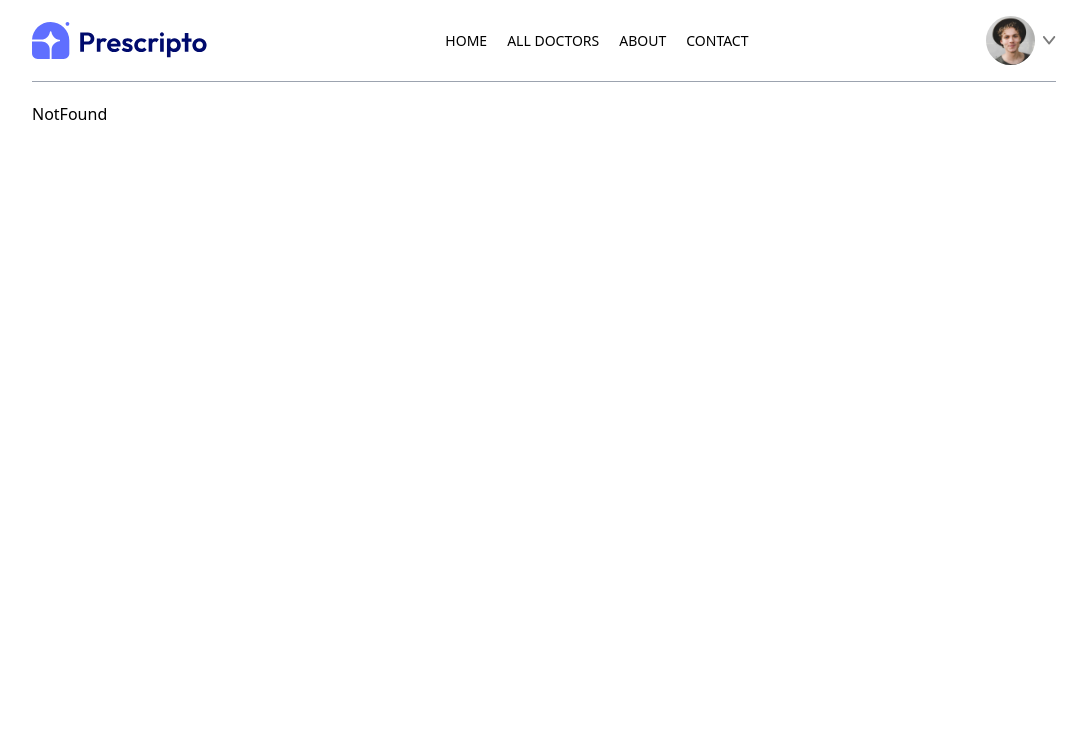
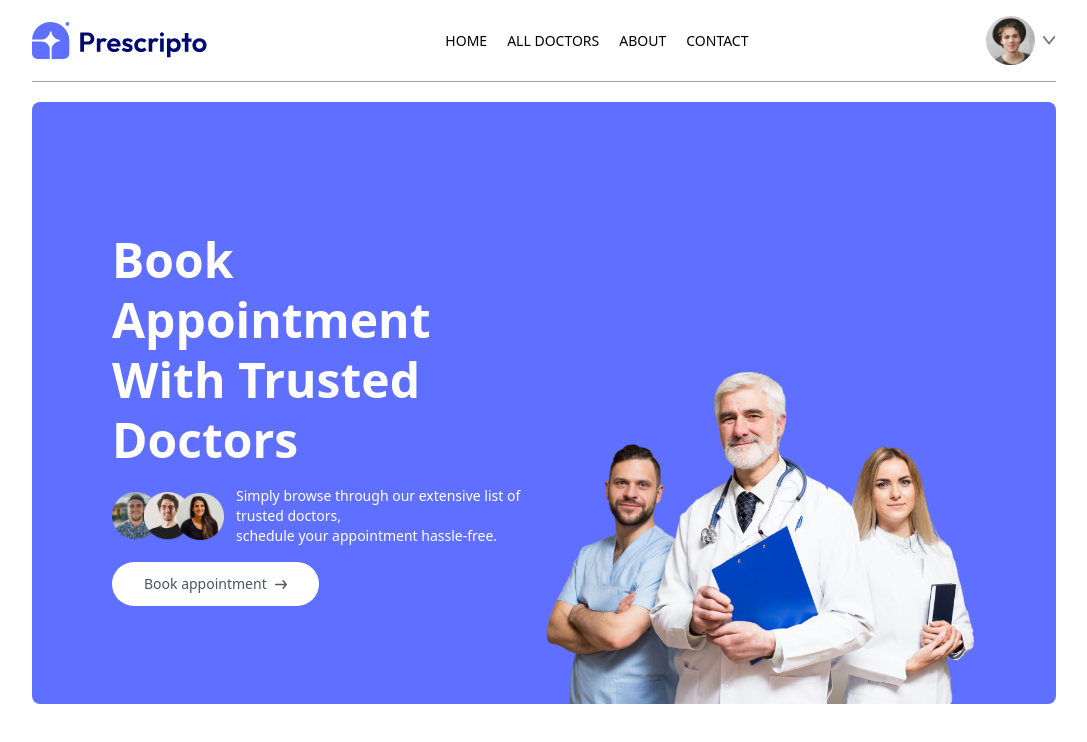
Before and after one commit to Blochnavaj/Doctor_Booking_System, a React (Vite) app in the folder Frontend/: page / in a window 1280 px wide. Shown: the top 742 px of the page, without its empty margins (96-1183 px from the left). Built offline with nearby package versions, Linux system fonts and the light colour scheme.

Commit message:
complete the Header section

```diff
--- a/Frontend/src/App.jsx
+++ b/Frontend/src/App.jsx
@@ -1,8 +1,7 @@
 import React from 'react';
 import Navbar from './Components/Navbar'; // Keep this import
 import { Route, Routes } from 'react-router-dom';
-// import Home from './Pages/Home';
-// import About from './Pages/About';
+import About from './Pages/About';
 import Doctor from './Pages/Doctor';
 import Login from './Pages/Login';
 import MyAppointments from './Pages/MyAppointments';
@@ -11,6 +10,7 @@
 import SignUp from './Pages/SignUp';
 import Appointments from './Pages/Appointments';
 import NotFound from './Pages/NotFound';
+import Home from './Pages/Home';
 // import Footer from './Components/Footer'; // Keep this import
 
 function App() {
@@ -19,6 +19,9 @@
       <div className='mx-4 sm:mx-[10%]'>
         <Navbar />
         <Routes>
+          <Route path='/' element={<Home/>} />
+          <Route path='/about' element={<About/>} />
+
           <Route path='/contact' element={<Contact />} />
           <Route path='/doctor' element={<Doctor />} />
           <Route path='/doctor/:speciality' element={<Doctor />} />
--- /dev/null
+++ b/Frontend/src/Components/Header.jsx
@@ -0,0 +1,33 @@
+import React from 'react'
+import { assets } from '../assets/assets'
+
+function Header() {
+    return (
+        <>
+            <div className='flex bg-primary md:flex-row flex-col flex-wrap rounded-lg px-6 md:px-10 lg:px-20'>
+                {/* -------- Left Side ------ */}
+                <div className='flex items-start flex-col justify-center gap-4 m-auto py-10 md:w-1/2 md:py-[10vw] md: mb-[-30px] '>
+                    <h1 className='text-3xl md:text-4xl lg:text-5xl font-semibold text-white leading-tight md:leading-tight lg:leading-tight' >Book Appointment <br />
+                        With Trusted Doctors</h1>
+                    <div className='flex md:flex-row text-white gap-3 items-center text-sm font-light'>
+                        <img className='w-28' src={assets.group_profiles} alt="" />
+                        <p>Simply browse through our extensive list of trusted doctors,<br className='hidden md:block' />
+                            schedule your appointment hassle-free.</p>
+                    </div>
+                    <div className=' '>
+                        <a  onClick={()=> scrollTo(0,0)} className='flex items-center gap-2 bg-white px-8 py-3 rounded-full text-gray-600 text-sm m-auto md:m-0 hover:scale-105 transition-all duration-300' href="#speciality"> Book appointment
+                            <img className='w-3' src={assets.arrow_icon} alt="" />
+                        </a>
+                    </div>
+
+                </div>
+                {/* ------- Right Side -------- */}
+                <div className=' md:w-1/2 relative'>
+                    <img className='w-full md:absolute bottom-0 h-auto rounded-lg' src={assets.header_img} alt="" />
+                </div>
+            </div>
+        </>
+    )
+}
+
+export default Header
--- a/Frontend/src/Pages/Home.jsx
+++ b/Frontend/src/Pages/Home.jsx
@@ -1,8 +1,11 @@
 import React from 'react'
+import Header from '../Components/Header'
 
 function Home() {
   return (
-    <div>Home</div>
+    <div>
+      <Header/>
+    </div>
   )
 }
 
```
Also changed, not shown: Frontend/src/Components/Banner.jsx (added).
